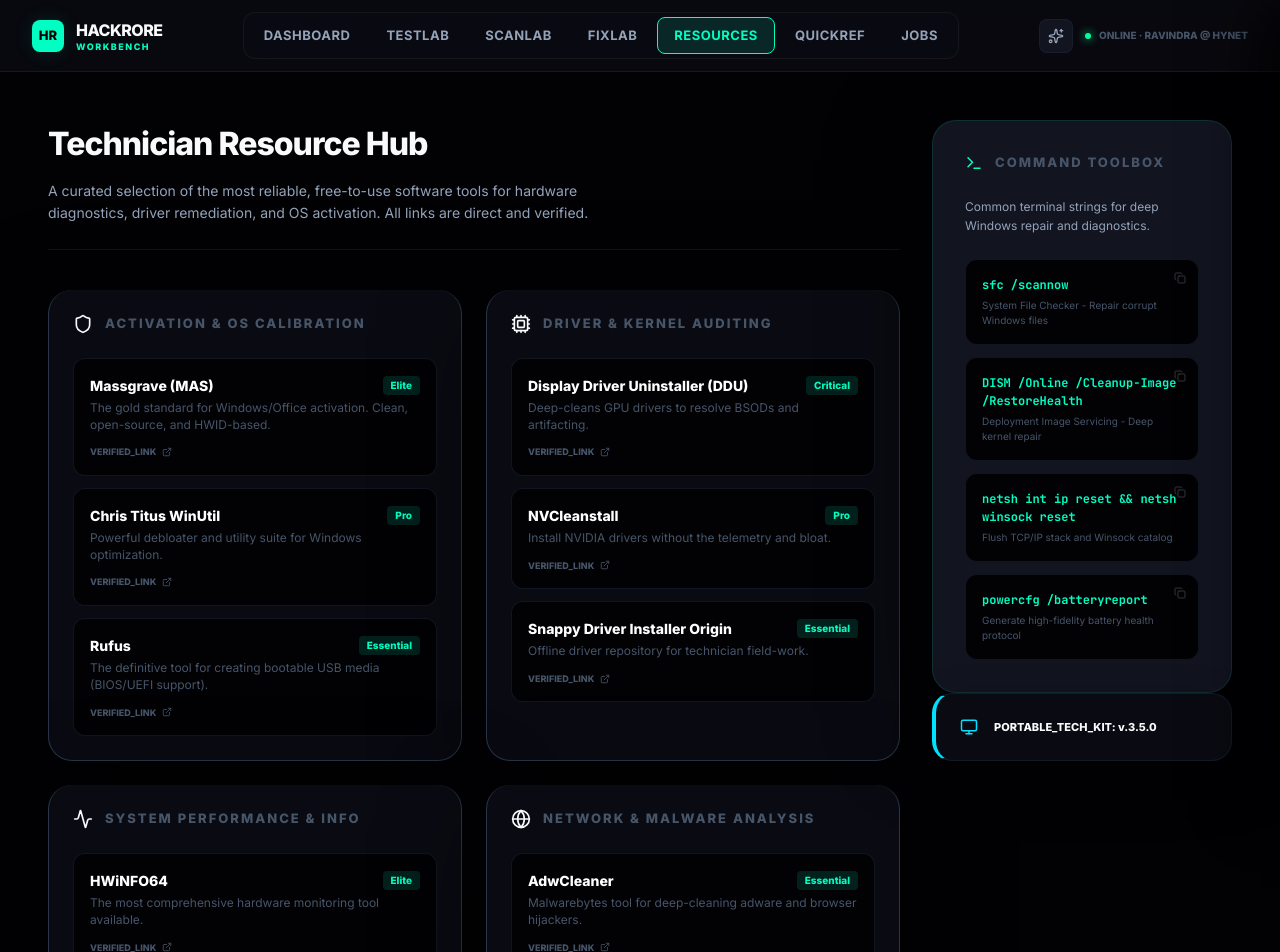
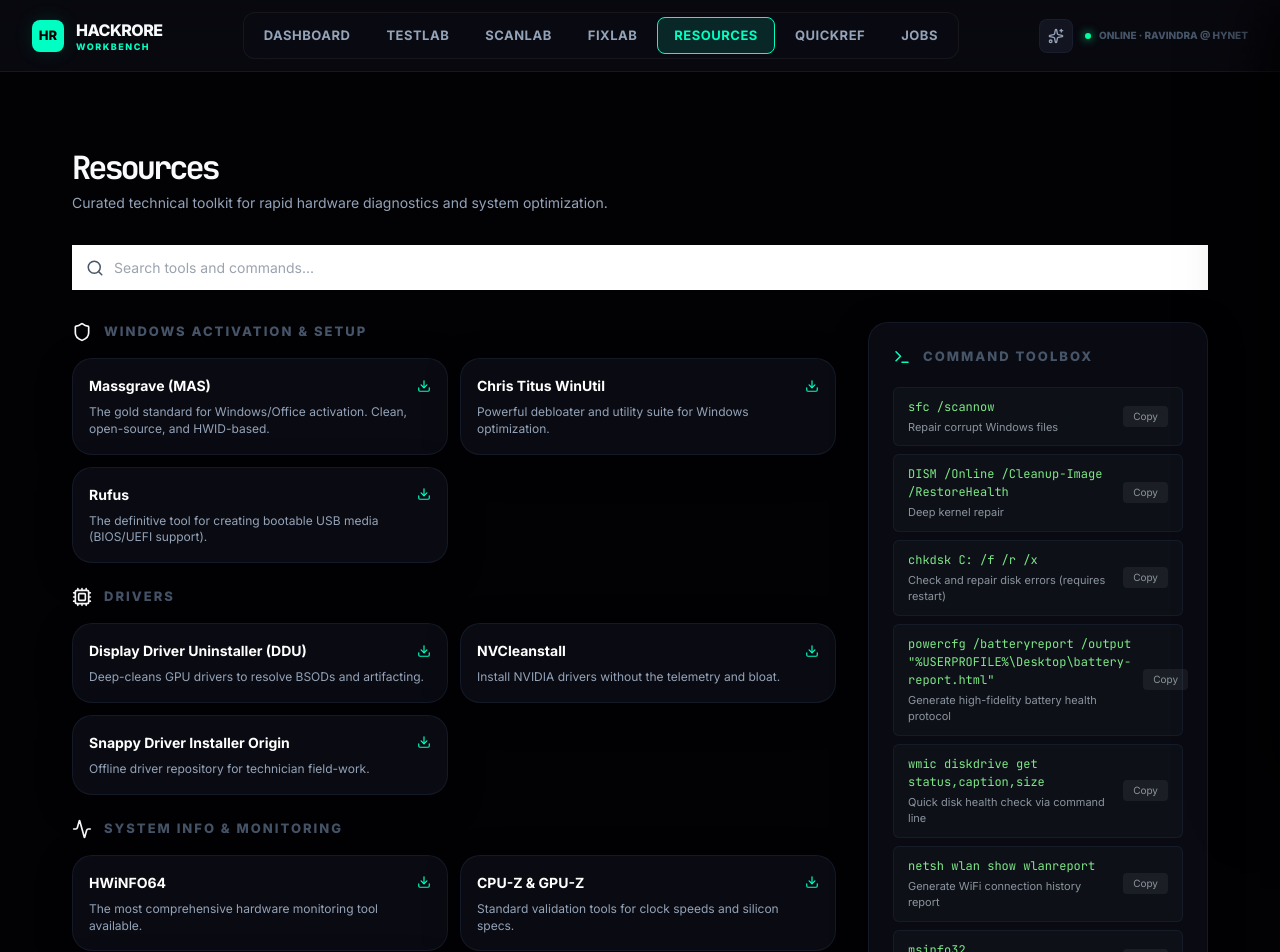
Before and after one commit to HackRore/techtool_V.1, a Next.js app: page /resources in a window 1280 px wide. Shown: the top 952 px of the page. Built offline with nearby package versions, Linux system fonts and the light colour scheme.

Commit message:
fix(1E): clean resources jargon and add live search

```diff
--- a/app/resources/page.js
+++ b/app/resources/page.js
@@ -1,150 +1,203 @@
 'use client'
 import AppLayout from '../../components/layout/AppLayout'
-import { ExternalLink, Shield, Download, Zap, Cpu, Activity, Globe, Monitor, Terminal, Copy } from 'lucide-react'
-import { useState } from 'react'
+import { ExternalLink, Shield, Download, Zap, Cpu, Activity, Globe, Monitor, Terminal, Search } from 'lucide-react'
+import { useState, useMemo } from 'react'
 
 const RESOURCES = [
   {
-    category: 'Activation & OS Calibration',
+    category: 'Windows Activation & Setup',
     icon: <Shield className="text-accent" size={20} />,
     tools: [
-      { name: 'Massgrave (MAS)', desc: 'The gold standard for Windows/Office activation. Clean, open-source, and HWID-based.', url: 'https://massgrave.dev', tag: 'Elite' },
-      { name: 'Chris Titus WinUtil', desc: 'Powerful debloater and utility suite for Windows optimization.', url: 'https://christitus.com/windows-tool/', tag: 'Pro' },
-      { name: 'Rufus', desc: 'The definitive tool for creating bootable USB media (BIOS/UEFI support).', url: 'https://rufus.ie', tag: 'Essential' }
+      { name: 'Massgrave (MAS)', desc: 'The gold standard for Windows/Office activation. Clean, open-source, and HWID-based.', url: 'https://massgrave.dev' },
+      { name: 'Chris Titus WinUtil', desc: 'Powerful debloater and utility suite for Windows optimization.', url: 'https://christitus.com/windows-tool/' },
+      { name: 'Rufus', desc: 'The definitive tool for creating bootable USB media (BIOS/UEFI support).', url: 'https://rufus.ie' }
     ]
   },
   {
-    category: 'Driver & Kernel Auditing',
+    category: 'Drivers',
     icon: <Cpu className="text-amber" size={20} />,
     tools: [
-      { name: 'Display Driver Uninstaller (DDU)', desc: 'Deep-cleans GPU drivers to resolve BSODs and artifacting.', url: 'https://www.guru3d.com/files-details/display-driver-uninstaller-download.html', tag: 'Critical' },
-      { name: 'NVCleanstall', desc: 'Install NVIDIA drivers without the telemetry and bloat.', url: 'https://www.techpowerup.com/download/techpowerup-nvcleanstall/', tag: 'Pro' },
-      { name: 'Snappy Driver Installer Origin', desc: 'Offline driver repository for technician field-work.', url: 'https://www.snappy-driver-installer.org', tag: 'Essential' }
+      { name: 'Display Driver Uninstaller (DDU)', desc: 'Deep-cleans GPU drivers to resolve BSODs and artifacting.', url: 'https://www.guru3d.com/files-details/display-driver-uninstaller-download.html' },
+      { name: 'NVCleanstall', desc: 'Install NVIDIA drivers without the telemetry and bloat.', url: 'https://www.techpowerup.com/download/techpowerup-nvcleanstall/' },
+      { name: 'Snappy Driver Installer Origin', desc: 'Offline driver repository for technician field-work.', url: 'https://www.snappy-driver-installer.org' }
     ]
   },
   {
-    category: 'System Performance & Info',
+    category: 'System Info & Monitoring',
     icon: <Activity className="text-cyan" size={20} />,
     tools: [
-      { name: 'HWiNFO64', desc: 'The most comprehensive hardware monitoring tool available.', url: 'https://www.hwinfo.com/download/', tag: 'Elite' },
-      { name: 'CPU-Z & GPU-Z', desc: 'Standard validation tools for clock speeds and silicon specs.', url: 'https://www.cpuid.com/softwares/cpu-z.html', tag: 'Standard' },
-      { name: 'CrystalDiskInfo', desc: 'S.M.A.R.T. monitoring for SSD/HDD health and failure prediction.', url: 'https://crystalmark.info/en/software/crystaldiskinfo/', tag: 'Essential' }
+      { name: 'HWiNFO64', desc: 'The most comprehensive hardware monitoring tool available.', url: 'https://www.hwinfo.com/download/' },
+      { name: 'CPU-Z & GPU-Z', desc: 'Standard validation tools for clock speeds and silicon specs.', url: 'https://www.cpuid.com/softwares/cpu-z.html' },
+      { name: 'CrystalDiskInfo', desc: 'S.M.A.R.T. monitoring for SSD/HDD health and failure prediction.', url: 'https://crystalmark.info/en/software/crystaldiskinfo/' }
     ]
   },
   {
-    category: 'Network & Malware Analysis',
+    category: 'Storage',
+    icon: <Zap className="text-blue" size={20} />,
+    tools: [
+      { name: 'CrystalDiskMark', desc: 'Disk read/write benchmark.', url: 'https://crystalmark.info/en/software/crystaldiskmark/' },
+      { name: 'WinDirStat', desc: 'Visual disk space map.', url: 'https://windirstat.net' },
+      { name: 'TreeSize Free', desc: 'Find what is using disk space.', url: 'https://www.jam-software.com/treesize_free' },
+      { name: 'Recuva', desc: 'Recover deleted files.', url: 'https://www.piriform.com/recuva' }
+    ]
+  },
+  {
+    category: 'Stress Testing',
+    icon: <Activity className="text-red" size={20} />,
+    tools: [
+      { name: 'Prime95', desc: 'CPU torture test.', url: 'https://www.mersenne.org/download/' },
+      { name: 'FurMark', desc: 'GPU stress test.', url: 'https://www.geeks3d.com/furmark/' },
+      { name: 'OCCT', desc: 'Full system stability test.', url: 'https://www.ocbase.com' },
+      { name: 'MemTest86', desc: 'RAM testing, bootable USB.', url: 'https://www.memtest86.com' }
+    ]
+  },
+  {
+    category: 'Malware & Security',
     icon: <Globe className="text-emerald" size={20} />,
     tools: [
-      { name: 'AdwCleaner', desc: 'Malwarebytes tool for deep-cleaning adware and browser hijackers.', url: 'https://www.malwarebytes.com/adwcleaner', tag: 'Essential' },
-      { name: 'Process Explorer', desc: 'Advanced Task Manager from Microsoft Sysinternals.', url: 'https://docs.microsoft.com/en-us/sysinternals/downloads/process-explorer', tag: 'Pro' },
-      { name: 'Advanced IP Scanner', desc: 'Fast, reliable network scanner for mapping local topography.', url: 'https://www.advanced-ip-scanner.com', tag: 'Essential' }
+      { name: 'AdwCleaner', desc: 'Malwarebytes tool for deep-cleaning adware and browser hijackers.', url: 'https://www.malwarebytes.com/adwcleaner' },
+      { name: 'Process Explorer', desc: 'Advanced Task Manager from Microsoft Sysinternals.', url: 'https://docs.microsoft.com/en-us/sysinternals/downloads/process-explorer' },
+      { name: 'Advanced IP Scanner', desc: 'Fast, reliable network scanner for mapping local topography.', url: 'https://www.advanced-ip-scanner.com' }
+    ]
+  },
+  {
+    category: 'Bootable Tools',
+    icon: <Monitor className="text-purple" size={20} />,
+    tools: [
+      { name: 'Ventoy', desc: 'Put multiple ISOs on one USB drive.', url: 'https://www.ventoy.net' },
+      { name: 'Hiren\'s BootCD PE', desc: 'All-in-one rescue environment.', url: 'https://www.hirensbootcd.org' }
     ]
   }
 ]
 
 const COMMANDS = [
-  { cmd: 'sfc /scannow', desc: 'System File Checker - Repair corrupt Windows files' },
-  { cmd: 'DISM /Online /Cleanup-Image /RestoreHealth', desc: 'Deployment Image Servicing - Deep kernel repair' },
-  { cmd: 'netsh int ip reset && netsh winsock reset', desc: 'Flush TCP/IP stack and Winsock catalog' },
-  { cmd: 'powercfg /batteryreport', desc: 'Generate high-fidelity battery health protocol' }
+  { cmd: 'sfc /scannow', desc: 'Repair corrupt Windows files' },
+  { cmd: 'DISM /Online /Cleanup-Image /RestoreHealth', desc: 'Deep kernel repair' },
+  { cmd: 'chkdsk C: /f /r /x', desc: 'Check and repair disk errors (requires restart)' },
+  { cmd: 'powercfg /batteryreport /output "%USERPROFILE%\\Desktop\\battery-report.html"', desc: 'Generate high-fidelity battery health protocol' },
+  { cmd: 'wmic diskdrive get status,caption,size', desc: 'Quick disk health check via command line' },
+  { cmd: 'netsh wlan show wlanreport', desc: 'Generate WiFi connection history report' },
+  { cmd: 'msinfo32', desc: 'Open System Information' },
+  { cmd: 'devmgmt.msc', desc: 'Open Device Manager' },
+  { cmd: 'eventvwr.msc', desc: 'Open Event Viewer' },
+  { cmd: 'winver', desc: 'Check Windows version' }
 ]
 
-export default function ResourcesPage() {
-  const [copied, setCopied] = useState(null)
-
-  const copyToClipboard = (text) => {
-    navigator.clipboard.writeText(text)
-    setCopied(text)
-    setTimeout(() => setCopied(null), 2000)
+function CmdRow({ command, description }) {
+  const [copied, setCopied] = useState(false)
+  return (
+    <div style={{
+      background:'#0d1117', borderRadius:'6px', padding:'10px 14px',
+      marginBottom:'8px', display:'flex', justifyContent:'space-between',
+      alignItems:'center', gap:'12px', border:'1px solid var(--border)'
+    }}>
+      <div>
+        <div style={{fontFamily:'JetBrains Mono,monospace', fontSize:'12px', color:'#7ee787'}}>
+          {command}
+        </div>
+        <div style={{fontSize:'11px', color:'#8b949e', marginTop:'3px'}}>{description}</div>
+      </div>
+      <button onClick={() => { navigator.clipboard.writeText(command); setCopied(true); setTimeout(()=>setCopied(false),1500) }}
+        style={{fontSize:'10px', padding:'3px 10px', background:'rgba(255,255,255,0.06)',
+          color: copied?'var(--accent)':'#8b949e', border:'none', borderRadius:'4px',
+          cursor:'pointer', whiteSpace:'nowrap', flexShrink:0}}>
+        {copied ? '✓ Copied' : 'Copy'}
+      </button>
+    </div>
+  )
 }
 
+export default function ResourcesPage() {
+  const [search, setSearch] = useState('')
+
+  const filteredResources = useMemo(() => {
+    if (!search) return RESOURCES
+    const s = search.toLowerCase()
+    return RESOURCES.map(cat => ({
+      ...cat,
+      tools: cat.tools.filter(t => t.name.toLowerCase().includes(s) || t.desc.toLowerCase().includes(s))
+    })).filter(cat => cat.tools.length > 0)
+  }, [search])
+
+  const filteredCommands = useMemo(() => {
+    if (!search) return COMMANDS
+    const s = search.toLowerCase()
+    return COMMANDS.filter(c => c.cmd.toLowerCase().includes(s) || c.desc.toLowerCase().includes(s))
+  }, [search])
+
   return (
-    <AppLayout title="Elite Technician Resources" description="Curated repository of professional hardware/software diagnostic tools.">
-      <div className="dashboard-layout animate-in">
+    <AppLayout>
+      <main style={{ maxWidth: '1200px', margin: '0 auto', padding: '2rem 1.5rem' }}>
 
-        {/* Main Resource Repository */}
-        <div style={{ display: 'flex', flexDirection: 'column', gap: 40 }}>
-
-          <div style={{ borderBottom: '1px solid var(--border)', paddingBottom: 24 }}>
-             <h2 style={{ fontSize: 32, fontWeight: 900, letterSpacing: -1, marginBottom: 12 }}>Technician Resource Hub</h2>
-             <p style={{ fontSize: 14, color: 'var(--text-secondary)', maxWidth: 600, lineHeight: 1.6 }}>
-               A curated selection of the most reliable, free-to-use software tools for hardware diagnostics,
-               driver remediation, and OS activation. All links are direct and verified.
+        <div style={{ marginBottom: '32px' }}>
+           <h1 style={{ fontFamily: 'JetBrains Mono, monospace', fontSize: '32px', marginBottom: '8px' }}>Resources</h1>
+           <p style={{ color: 'var(--text-secondary)', fontSize: '14px', maxWidth: '600px' }}>
+             Curated technical toolkit for rapid hardware diagnostics and system optimization.
            </p>
         </div>
 
-          <div style={{ display: 'grid', gridTemplateColumns: 'repeat(auto-fit, minmax(360px, 1fr))', gap: 24 }}>
-             {RESOURCES.map((cat, idx) => (
-               <div key={idx} className="card-elevated" style={{ padding: 24, background: 'var(--bg-secondary)', borderTop: cat.category.includes('Elite') ? '2px solid var(--accent)' : 'none' }}>
-                  <div style={{ display: 'flex', alignItems: 'center', gap: 12, marginBottom: 24 }}>
+        <div style={{ position: 'relative', marginBottom: '32px' }}>
+          <Search size={18} style={{ position: 'absolute', left: 14, top: '50%', transform: 'translateY(-50%)', color: 'var(--text-muted)' }} />
+          <input
+            type="text"
+            placeholder="Search tools and commands..."
+            value={search}
+            onChange={e => setSearch(e.target.value)}
+            style={{ width: '100%', padding: '12px 16px 12px 42px', fontSize: '14px' }}
+          />
+        </div>
+
+        <div style={{ display: 'grid', gridTemplateColumns: '1fr 340px', gap: '32px' }}>
+
+          {/* Tool Cards */}
+          <div style={{ display: 'flex', flexDirection: 'column', gap: '24px' }}>
+             {filteredResources.map((cat, idx) => (
+               <div key={idx}>
+                  <div style={{ display: 'flex', alignItems: 'center', gap: 12, marginBottom: 16 }}>
                      {cat.icon}
                      <h3 style={{ fontSize: 13, textTransform: 'uppercase', letterSpacing: 2 }}>{cat.category}</h3>
                   </div>
-                  <div style={{ display: 'flex', flexDirection: 'column', gap: 12 }}>
+                  <div style={{ display: 'grid', gridTemplateColumns: 'repeat(auto-fill, minmax(280px, 1fr))', gap: 12 }}>
                      {cat.tools.map((tool, tIdx) => (
                        <a
                          key={tIdx} href={tool.url} target="_blank" rel="noopener noreferrer"
-                         className="hover:border-accent"
-                         style={{
-                           padding: 16, background: 'var(--bg-primary)', borderRadius: 12, border: '1px solid var(--border)',
-                           textDecoration: 'none', transition: 'all 0.2s', display: 'block'
-                         }}
+                         className="card hover:glow-border"
+                         style={{ textDecoration: 'none', display: 'block', padding: 16 }}
                        >
-                          <div style={{ display: 'flex', justifyContent: 'space-between', alignItems: 'center', marginBottom: 4 }}>
-                             <span style={{ fontWeight: 900, color: '#fff', fontSize: 14 }}>{tool.name}</span>
-                             <span style={{ fontSize: 10, fontWeight: 900, color: 'var(--accent)', background: 'var(--accent-glow)', padding: '2px 8px', borderRadius: 4 }}>{tool.tag}</span>
+                          <div style={{ display: 'flex', justifyContent: 'space-between', alignItems: 'center', marginBottom: 8 }}>
+                             <span style={{ fontWeight: 700, color: '#fff', fontSize: 14 }}>{tool.name}</span>
+                             <Download size={14} style={{ color: 'var(--accent)' }} />
                           </div>
-                          <div style={{ fontSize: 12, color: 'var(--text-muted)', lineHeight: 1.4 }}>{tool.desc}</div>
-                          <div style={{ display: 'flex', alignItems: 'center', gap: 6, marginTop: 12, fontSize: 9, fontWeight: 900, color: 'var(--text-muted)' }}>
-                             VERIFIED_LINK <ExternalLink size={10} />
-                          </div>
+                          <div style={{ fontSize: 12, color: 'var(--text-secondary)', lineHeight: 1.4 }}>{tool.desc}</div>
                        </a>
                      ))}
                   </div>
                </div>
              ))}
-          </div>
+             {filteredResources.length === 0 && (
+               <div style={{ textAlign: 'center', padding: '4rem', color: 'var(--text-muted)' }}>No tools matched your search.</div>
+             )}
           </div>
 
           {/* Command Toolbox Sidebar */}
-        <aside className="sidebar-panel">
-           <div className="card-elevated shadow-glow" style={{ padding: 32, background: 'var(--bg-elevated)', border: '1px solid var(--accent-glow)' }}>
-              <div style={{ display: 'flex', alignItems: 'center', gap: 12, marginBottom: 24 }}>
+          <aside>
+             <div className="card" style={{ padding: 24, position: 'sticky', top: '80px' }}>
+                <div style={{ display: 'flex', alignItems: 'center', gap: 12, marginBottom: 20 }}>
                    <Terminal size={18} style={{ color: 'var(--accent)' }} />
                    <h3 style={{ textTransform: 'uppercase', letterSpacing: 2, fontSize: 13 }}>Command Toolbox</h3>
                 </div>
-              <p style={{ fontSize: 12, color: 'var(--text-secondary)', lineHeight: 1.6, marginBottom: 24 }}>
-                 Common terminal strings for deep Windows repair and diagnostics.
-              </p>
-              <div style={{ display: 'flex', flexDirection: 'column', gap: 12 }}>
-                 {COMMANDS.map((cmd, idx) => (
-                   <div
-                     key={idx}
-                     onClick={() => copyToClipboard(cmd.cmd)}
-                     style={{
-                       padding: 16, background: 'var(--bg-primary)', borderRadius: 12, border: '1px solid var(--border)',
-                       cursor: 'pointer', position: 'relative', overflow: 'hidden'
-                     }}
-                   >
-                      <div style={{ fontSize: 12, fontWeight: 900, color: copied === cmd.cmd ? 'var(--status-pass)' : 'var(--accent)', fontFamily: 'var(--font-mono)', marginBottom: 4 }}>
-                         {copied === cmd.cmd ? 'COPIED_TO_CLIPBOARD' : cmd.cmd}
-                      </div>
-                      <div style={{ fontSize: 10, color: 'var(--text-muted)' }}>{cmd.desc}</div>
-                      <Copy size={12} style={{ position: 'absolute', top: 12, right: 12, opacity: 0.2 }} />
-                   </div>
+                <div style={{ display: 'flex', flexDirection: 'column' }}>
+                   {filteredCommands.map((cmd, idx) => (
+                     <CmdRow key={idx} command={cmd.cmd} description={cmd.desc} />
                    ))}
-              </div>
-           </div>
-
-           <div className="card" style={{ padding: 24, borderLeft: '4px solid var(--status-info)', background: 'var(--bg-secondary)' }}>
-              <div style={{ display: 'flex', gap: 16, alignItems: 'center' }}>
-                 <Monitor size={18} style={{ color: 'var(--status-info)' }} />
-                 <div style={{ fontSize: 11, fontWeight: 900, color: 'var(--text-primary)' }}>PORTABLE_TECH_KIT: v.3.5.0</div>
+                   {filteredCommands.length === 0 && (
+                     <div style={{ fontSize: 12, color: 'var(--text-muted)', textAlign: 'center', padding: '20px' }}>No commands found.</div>
+                   )}
                 </div>
              </div>
           </aside>
-
         </div>
+      </main>
     </AppLayout>
   )
 }
```
Lines whose indentation alone changed are shown as unchanged.
